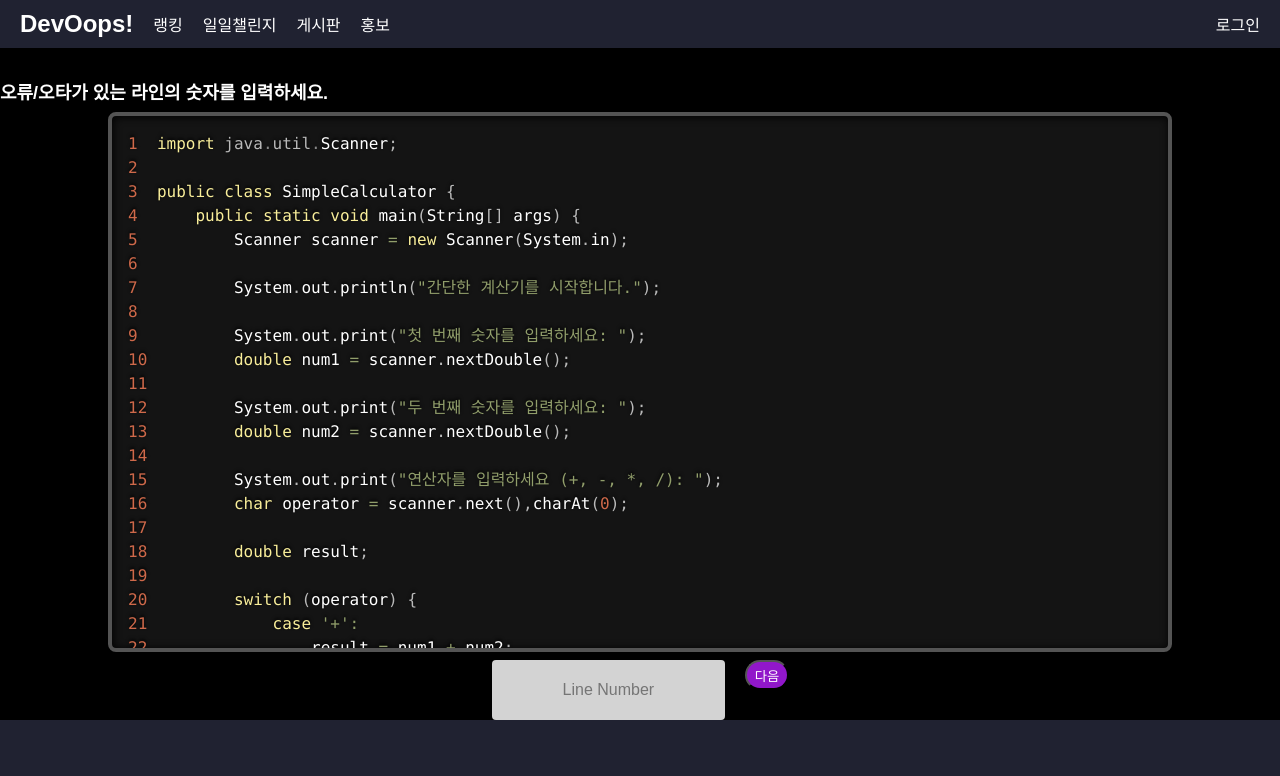
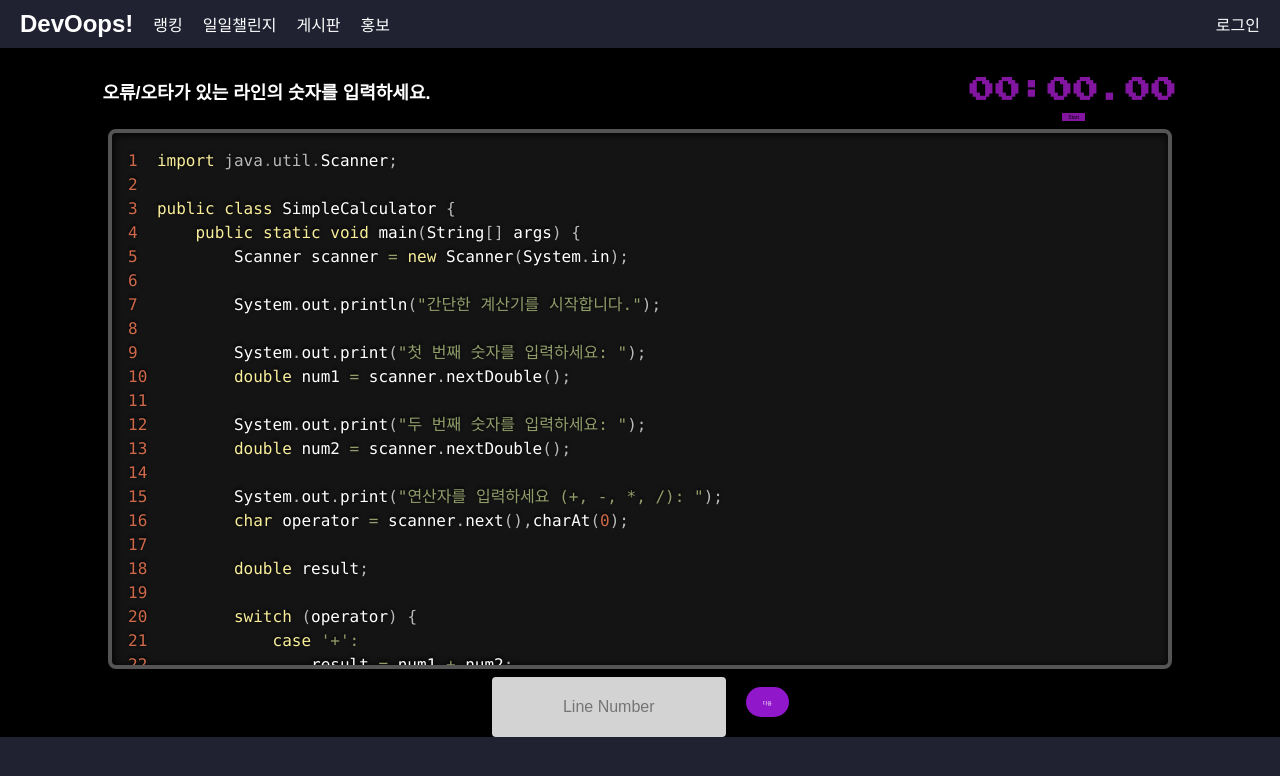
Before and after one commit to yuseong95/DevOops_New, a React (Create React App) app: page /findError in a window 1280 px wide. Shown: the top 776 px of the page. Built offline with nearby package versions, Linux system fonts and the light colour scheme.

Commit message:
FEAT:타이머+top부분CSS 추가

```diff
--- a/public/index.html
+++ b/public/index.html
@@ -24,6 +24,11 @@
       work correctly both with client-side routing and a non-root public URL.
       Learn how to configure a non-root public URL by running `npm run build`.
     -->
+    <link
+      href="https://fonts.googleapis.com/css2?family=Press+Start+2P&display=swap"
+      rel="stylesheet"
+    />
+
     <title>React App</title>
   </head>
   <body>
--- /dev/null
+++ b/src/components/Timer.js
@@ -0,0 +1,39 @@
+import React, { useState, useEffect } from "react";
+import "./css/Timer.css";
+
+const Timer = () => {
+  const [time, setTime] = useState(0);
+  const [isActive, setIsActive] = useState(false);
+
+  useEffect(() => {
+    let interval = null;
+    if (isActive) {
+      interval = setInterval(() => {
+        setTime((prevTime) => prevTime + 10); // 밀리초 단위
+      }, 10); // 10ms마다 업데이트
+    } else if (!isActive && time !== 0) {
+      clearInterval(interval);
+    }
+    return () => clearInterval(interval);
+  }, [isActive, time]);
+
+  const toggleTimer = () => {
+    setIsActive(!isActive);
+  };
+
+  const formatTime = (time) => {
+    const minutes = String(Math.floor((time / 60000) % 60)).padStart(2, "0");
+    const seconds = String(Math.floor((time / 1000) % 60)).padStart(2, "0");
+    const milliseconds = String((time % 1000) / 10).padStart(2, "0");
+    return `${minutes}:${seconds}.${milliseconds}`;
+  };
+
+  return (
+    <div className="timer">
+      <h1>{formatTime(time)}</h1>
+      <button onClick={toggleTimer}>{isActive ? "Pause" : "Start"}</button>
+    </div>
+  );
+};
+
+export default Timer;
--- /dev/null
+++ b/src/components/css/Timer.css
@@ -0,0 +1,28 @@
+.timer {
+  display: flex;
+  flex-direction: column;
+  align-items: center;
+  justify-content: center;
+  background-color: black;
+  padding-right: 4vw;
+}
+
+h1 {
+  font-family: "Press Start 2P", monospace;
+  color: #8216a0;
+  font-size: 25px;
+  margin: 0;
+  letter-spacing: 1px; /* 글자 간격 */
+}
+
+button {
+  margin-top: 10px;
+  font-size: 5px; /* 버튼 글꼴 크기 조정 */
+  background-color: #8216a0; /* 버튼 색상 */
+  color: black;
+  border: none;
+}
+
+button:hover {
+  background-color: #35263a;
+}
--- a/src/routes/ErrorGame.js
+++ b/src/routes/ErrorGame.js
@@ -6,7 +6,7 @@ import "prismjs/themes/prism-twilight.css";
 import "prismjs/components/prism-java.min.js";
 import "prismjs/components/prism-c.min.js";
 import ErrorGameResult from "../components/ErrorGameResult";
-//import Timer from "../components/Timer";
+import Timer from "../components/Timer";
 
 const ErrorGame = () => {
   const [files, setFiles] = useState([]); // 오늘의 3문제 배열
@@ -167,7 +167,7 @@ const ErrorGame = () => {
     <div className="errorGame">
       <div className="top">
         <div className="title">오류/오타가 있는 라인의 숫자를 입력하세요.</div>
-        <div className="timer">{/* <Timer /> */}</div>
+        <div className="timer">{<Timer />}</div>
       </div>
       {!explanationMode && (
         <>
--- a/src/routes/css/ErrorGame.css
+++ b/src/routes/css/ErrorGame.css
@@ -10,13 +10,14 @@
   width: 100%;
   display: flex;
   justify-content: space-between;
-  align-items: center;
+  align-items: flex-start;
   margin-top: 30px;
 }
 
 .title {
-  font-size: 18px; /* 글씨 크기 조정 */
-  font-weight: bold; /* 글씨 두께 조정 */
+  padding-left: 8vw;
+  font-size: 18px;
+  font-weight: bold;
   color: white;
 }
 
```
